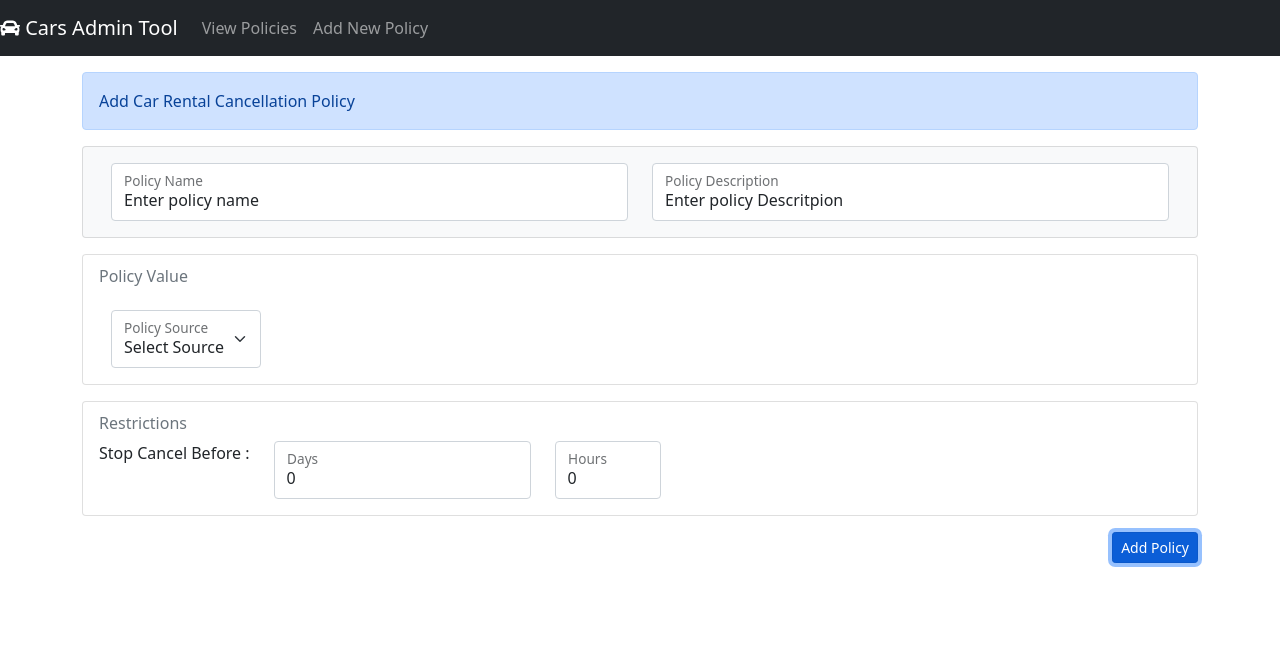
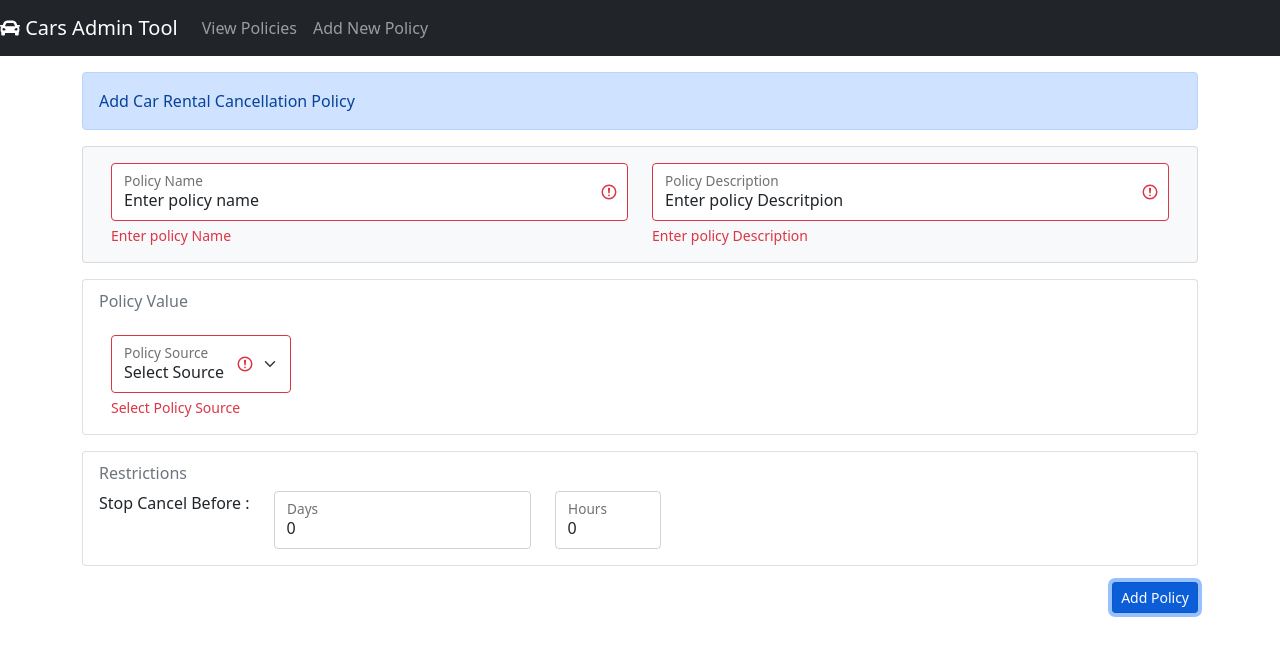
Before and after one commit to elsajune/CancellationPolicyManagement, a React (Create React App) app in the folder ReactAppFile/react-app/: page /add in a window 1280 px wide. Both pictures are taken after a click on the button "Add Policy". Shown: the top 656 px of the page. Built offline with nearby package versions, Linux system fonts and the light colour scheme; no server answers.

Commit message:
Validation

```diff
--- a/ReactAppFile/react-app/src/App.js
+++ b/ReactAppFile/react-app/src/App.js
@@ -1,6 +1,4 @@
 import React from "react";
-import "./sidebar.css";
-import SideBar from "./components/SideBar";
 import "bootstrap/dist/css/bootstrap.min.css";
 import {
   BrowserRouter as Router,
@@ -11,7 +9,6 @@ import {
 import { FontAwesomeIcon } from "@fortawesome/react-fontawesome";
 import {
   faCar,
-
 } from "@fortawesome/free-solid-svg-icons";
 
 import AddCancellationPolicy from "./components/AddCancellationPolicy";
@@ -22,7 +19,6 @@ export default function App() {
   return (
 
     <Router>
-      { /*<SideBar />*/}
 
       <nav className="navbar navbar-expand navbar-dark bg-dark ">
         <a href="/" className="navbar-brand">
--- a/ReactAppFile/react-app/src/components/AddCancellationPolicy.js
+++ b/ReactAppFile/react-app/src/components/AddCancellationPolicy.js
@@ -1,6 +1,6 @@
 import { Card } from 'react-bootstrap';
 import "bootstrap/dist/css/bootstrap.min.css";
-import React, { useState } from "react";
+import React, { useState, useEffect } from "react";
 import { useDispatch } from "react-redux";
 import { createCancellationPolicy } from "../actions/actioncreator";
 import RuleList from "./RuleList";
@@ -8,6 +8,8 @@ import { FontAwesomeIcon } from "@fortawesome/react-fontawesome";
 import {
     faTrash,
 } from "@fortawesome/free-solid-svg-icons";
+
+import validate from '../services/validateForm';
 
 const AddCancellationPolicy = () => {
     const intialPolicyState = {
@@ -41,6 +43,21 @@ const AddCancellationPolicy = () => {
 
     //To dispatch action to the store
     const dispatch = useDispatch();
+
+    //To validate form
+    const [errors, setErrors] = useState({});
+    const [isSubmitting, setIsSubmitting] = useState(false);
+
+    //For form Validation
+    useEffect(
+        () => {
+            if (Object.keys(errors).length === 0 && isSubmitting) {
+                console.log("In UseEffect");
+                saveCancellationPolicy();
+            }
+        },
+        [errors]
+    );
 
 
     /*handle functions for Expedia rules */
@@ -86,6 +103,24 @@ const AddCancellationPolicy = () => {
 
 
     //handle change in the input and update the policy
+    const newCancellationPolicy = () => {
+        setPolicy(intialPolicyState);
+        setAddedPolicy(false);
+        setRule(intialRuleState);
+    };
+
+    const saveCancellationPolicy = () => {
+        //Value added to the DB and the policy that was returned in the response is used to setPolicy
+        console.log("Policy Added", policy);
+        dispatch(createCancellationPolicy(policy)).then(data => {
+            setPolicy(JSON.parse(JSON.stringify(data)));
+            setAddedPolicy(true);
+            console.log(data);
+        }).catch((error) => {
+            console.log(error);
+        });
+    };
+
     const handleInputChange = event => {
         const { name, value } = event.target;
         setPolicy({ ...policy, [name]: value });
@@ -103,27 +138,17 @@ const AddCancellationPolicy = () => {
         }
     };
 
-    const saveCancellationPolicy = (event) => {
-        //Value added to the DB and the policy that was returned in the response is used to setPolicy
+
+    const handleSubmit = event => {
         event.preventDefault();
-        console.log("Policy Added", policy);
-        dispatch(createCancellationPolicy(policy)).then(data => {
-            setPolicy(JSON.parse(JSON.stringify(data)));
-            setAddedPolicy(true);
-            console.log(data);
-        }).catch((error) => {
-            console.log(error);
-        });
+        setErrors(validate(policy));
+        setIsSubmitting(true);
     };
 
-    const newCancellationPolicy = () => {
-        setPolicy(intialPolicyState);
-        setAddedPolicy(false);
-        setRule(intialRuleState);
-    };
+
+
 
     return (
-
         <div>
             <div className="alert alert-primary" role="alert">
                 Add Car Rental Cancellation Policy
@@ -136,7 +161,7 @@ const AddCancellationPolicy = () => {
                 </div>)}
 
             {/*Add Policy Form (including ruleset for the Expedia policy Source*/}
-            <form className="d-grid gap-3">
+            <form className="d-grid gap-3" noValidate>
                 <Card bg="light">
                     <Card.Body>
                         <div className="container">
@@ -146,14 +171,22 @@ const AddCancellationPolicy = () => {
                                     <div className="form-floating">
                                         <input
                                             type="text"
-                                            className="form-control"
+                                            className={
+                                                (errors.policyName)
+                                                    ? "form-control is-invalid"
+                                                    : "form-control"
+                                            }
                                             id="policyName"
                                             required
                                             value={policy.policyName}
                                             onChange={handleInputChange}
                                             name="policyName"
+                                            placeholder="Enter Policy Name"
                                         />
                                         <label htmlFor="policyName">Policy Name</label>
+                                        <div className="invalid-feedback">
+                                            Enter policy Name
+                                        </div>
                                     </div>
                                 </div>
 
@@ -161,7 +194,11 @@ const AddCancellationPolicy = () => {
                                     <div className="form-floating">
                                         <input
                                             type="text"
-                                            className="form-control"
+                                            className={
+                                                (errors.policyDescription)
+                                                    ? "form-control is-invalid"
+                                                    : "form-control"
+                                            }
                                             id="policyDescription"
                                             required
                                             value={policy.policyDescription}
@@ -169,6 +206,9 @@ const AddCancellationPolicy = () => {
                                             name="policyDescription"
                                         />
                                         <label htmlFor="policyDescription">Policy Description</label>
+                                        <div className="invalid-feedback">
+                                            Enter policy Description
+                                        </div>
                                     </div>
                                 </div>
                             </div>
@@ -184,13 +224,22 @@ const AddCancellationPolicy = () => {
                             <div className="row ">
                                 <div className="col-auto">
                                     <div className="form-floating selectpicker">
-                                        <select className="form-select" value={policy.policySource} id="policySource" name="policySource"
-                                        onChange={(event) => { handlePolicySource(event); handleInputChange(event); }}>
+                                        <select
+                                            className={
+                                                (errors.policyName)
+                                                    ? "form-select is-invalid"
+                                                    : "form-select"
+                                            }
+                                            value={policy.policySource} id="policySource" name="policySource"
+                                            onChange={(event) => { handlePolicySource(event); handleInputChange(event); }}>
                                             <option value=" ">Select Source</option>
                                             <option value="expedia">Expedia</option>
                                             <option value="provider">Provider</option>
                                         </select>
                                         <label htmlFor="policySource">Policy Source</label>
+                                        <div className="invalid-feedback">
+                                            Select Policy Source
+                                        </div>
                                     </div>
                                 </div>
                             </div>
@@ -334,7 +383,7 @@ const AddCancellationPolicy = () => {
                 </div>
                 <div className="row row-cols-1">
                     <div className="col">
-                        <button onClick={saveCancellationPolicy} className="btn btn-primary btn-sm float-end ">
+                        <button onClick={handleSubmit} className="btn btn-primary btn-sm float-end ">
                             Add Policy  </button>
                     </div>
                 </div>
--- a/ReactAppFile/react-app/src/components/SideBar.js
+++ /dev/null
@@ -1,49 +0,0 @@
-import React, { useState } from "react";
-import { CSSTransition } from "react-transition-group";
-import { FontAwesomeIcon } from "@fortawesome/react-fontawesome";
-import {
-    faBars,
-} from "@fortawesome/free-solid-svg-icons";
-import cx from "classnames";
-
-import {
-    BrowserRouter as Router,
-    Link
-} from "react-router-dom";
-
-const menuItems = [
-    { title: "Home", link: "/" },
-    { title: "View Policies", link: "/cancellationpolicies" },
-    { title: "Add New Policy", link: "/add" }
-];
-
-const SideBar = () => {
-    const [isOpen, setIsOpen] = useState(true);
-    return (
-        <div className={cx("sidebar", { "sidebar-closed": !isOpen })}>
-            <button className={"sidebar__button"} onClick={() => setIsOpen(!isOpen)}>
-                <FontAwesomeIcon icon={faBars} />
-            </button>
-
-            <ul>
-                {menuItems.map(item => (
-                    <li key={item.title}>
-                        <div className={"sidebar__listItem"}>
-                            <CSSTransition
-                                in={isOpen}
-                                timeout={200}
-                                classNames={"fade"}
-                                unmountOnExit
-                            >
-                                <Link to={item.link}>{item.title}</Link>
-                            </CSSTransition>
-                        </div>
-                    </li>
-                ))}
-            </ul>
-
-        </div>
-    );
-};
-
-export default SideBar;
--- /dev/null
+++ b/ReactAppFile/react-app/src/services/validateForm.js
@@ -0,0 +1,16 @@
+export default function validateForm(policy) {
+    let errors = {};
+
+    if (!policy.policyName.trim()||(policy.policyName === "Enter policy name")) {
+      errors.policyName = 'Policy Name required';
+    }
+
+    if (!policy.policyDescription.trim()||(policy.policyDescription === "Enter policy Descritpion")) {
+        errors.policyDescription = 'Policy Descrption required';
+      }
+
+    if(!policy.policySource.trim()){
+      errors.policySource = "Select Policy Source"
+    }
+    return errors;
+  }
--- a/ReactAppFile/react-app/src/sidebar.css
+++ /dev/null
@@ -1,68 +0,0 @@
-.App {
-    display: flex;
-    height: 100vh;
-  }
-
-  .content {
-    padding: 40px 60px;
-  }
-
-  /* FADE ANIMATIONS */
-  .fade-enter {
-    opacity: 0;
-  }
-
-  .fade-enter-active {
-    opacity: 1;
-    transition: opacity 400ms;
-  }
-
-  .fade-exit {
-    opacity: 1;
-  }
-
-  .fade-exit-active {
-    opacity: 0;
-    transition: opacity 400ms;
-  }
-
-  /* SIDEBAR */
-
-  .sidebar__button {
-    background: transparent;
-    padding: 10px;
-    border: 1px solid white;
-    border-radius: 4px;
-    color: white;
-    transition: 0.3s linear;
-  }
-
-  .sidebar {
-    min-width: 250px;
-    background: darkslategrey;
-    padding: 20px;
-    color: white;
-    transition: 0.4s ease-in;
-  }
-
-  .sidebar-closed {
-    min-width: 40px;
-  }
-
-  ul {
-    list-style-type: none;
-    padding: 0;
-  }
-
-  .sidebar__listItem {
-    margin: 30px 10px;
-    display: flex;
-    height: 20px;
-
-  }
-
-
-  .Link {
-    white-space: nowrap;
-    color:whitesmoke
-  }
```
Also changed, not shown: 1 other file (tests, documents, lock files or other folders).
